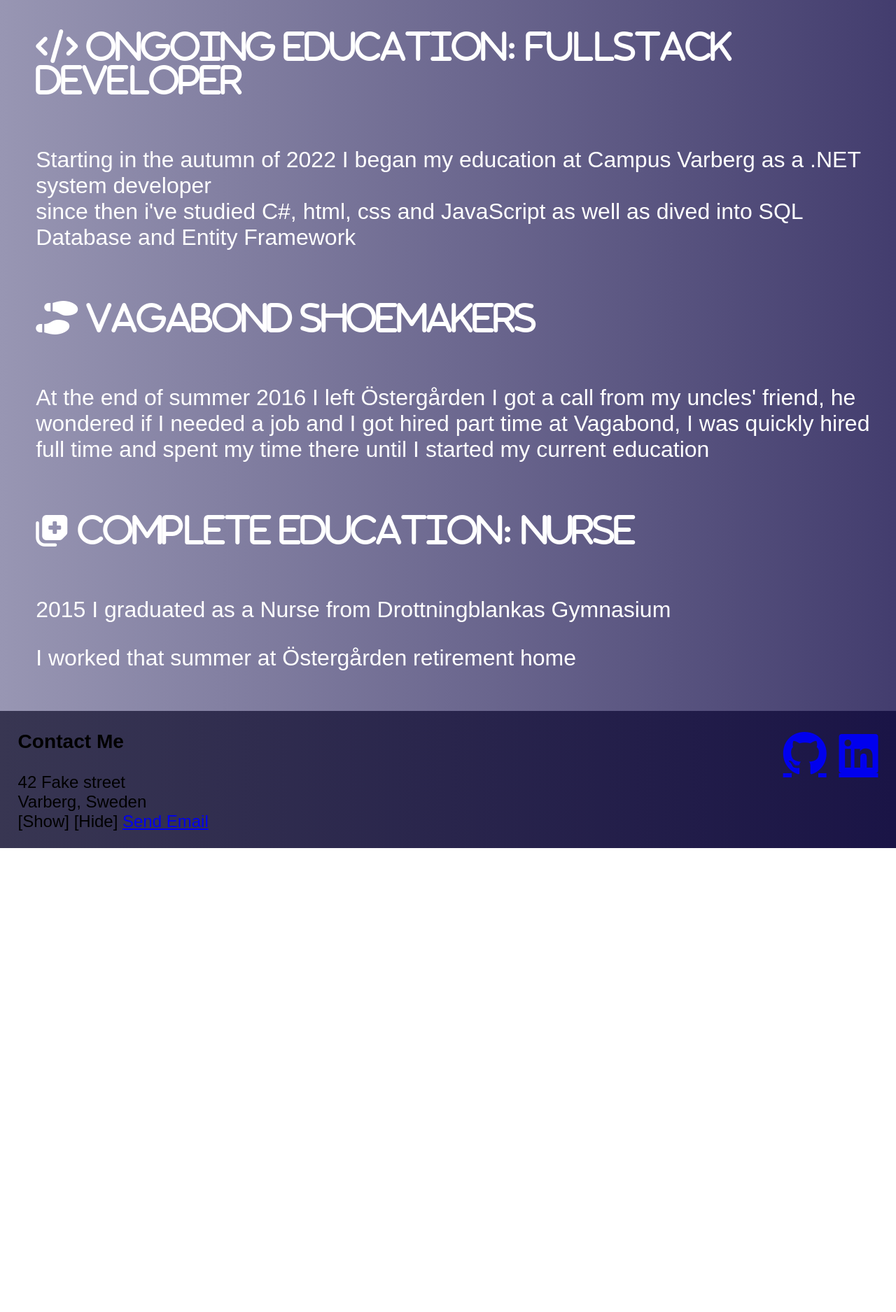
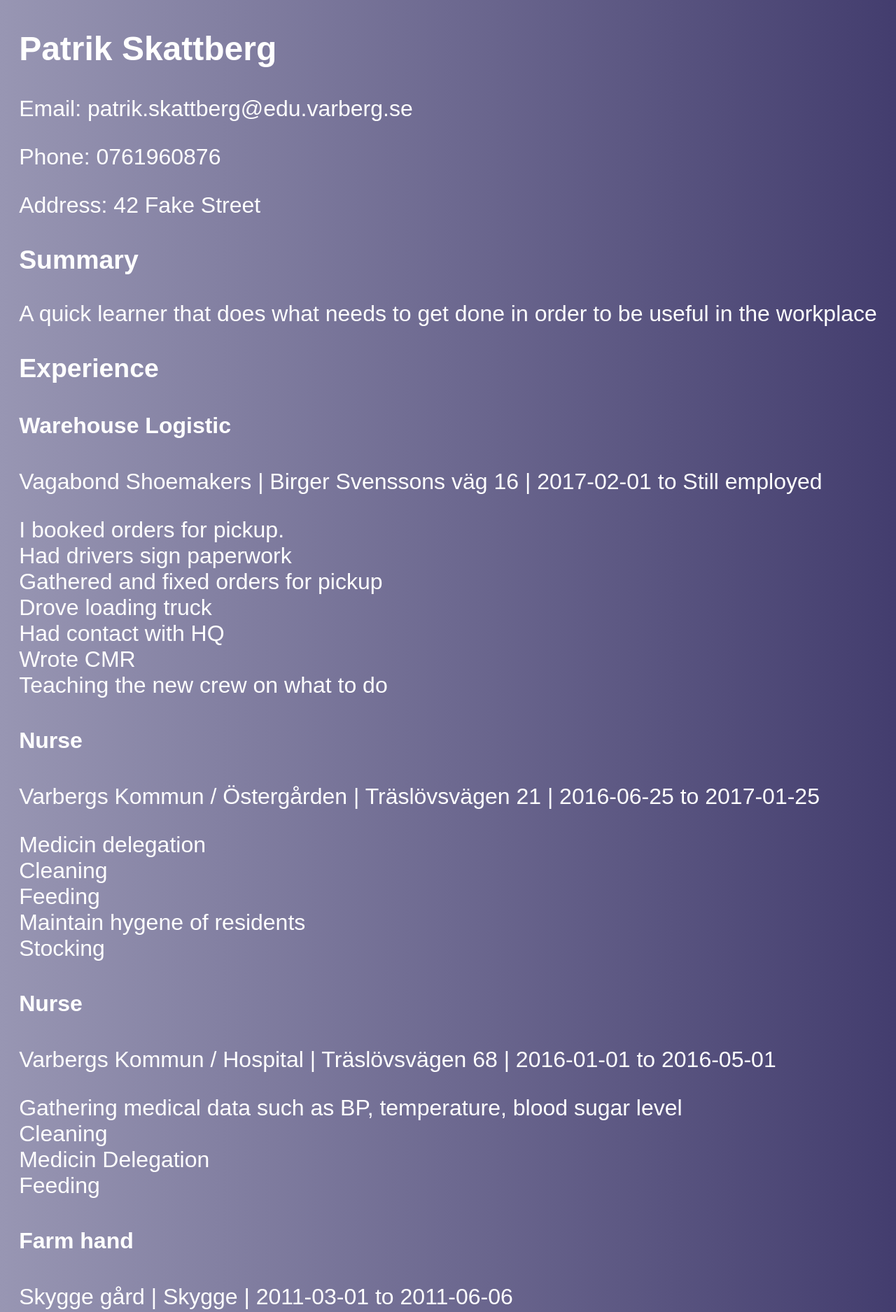
Before and after one commit to SideWayGoat/WebLabb, a plain HTML site: page cv.html in a window 1280 px wide. Shown: the part 151-2026 px from the top of the page at 70% size. Before the commit the page ends 1363 px from the top, so only its background shows below. Drawn offline with Linux system fonts and the light colour scheme.

```diff
--- a/CSS/newStyle.css
+++ b/CSS/newStyle.css
@@ -10,6 +10,25 @@ body {
     margin: 0;
     font-family: sans-serif;
 }
+
+.eight-bit {
+    /* change the font to a pixelated font */
+    font-family: 'Press Start 2P', cursive;
+
+    /* use a limited color palette */
+    color: #f2c9ac;
+    background-color: #454545;
+}
+
+#cvjson{
+    grid-area: main;
+}
+#cvjson ul{
+    list-style: none;
+}
+
+
+
 
 .grid-container {
     display: grid;
@@ -236,3 +255,8 @@ input#hide:checked ~ span#content {
         min-width: 360px;
 
     }
+    #cvjson h2, p, h3, ul, li{
+        display: flex;
+        flex-direction: column;
+    }
+}
--- a/about_me.html
+++ b/about_me.html
@@ -30,7 +30,7 @@
                                 My love of computer came one time when visiting my uncle and saw him playing WoW: Classic just after release, before that I don't think I had a love for it only a tiny interest.
                                 I was however never allowed to play WoW said my mother so I spent my time in other games like CS 1.6, Battlefield, WC3 among others.
                                 I've spent my whole life infront of the computer and on occation wondered how it works so this is a logical and fun step to finally take,
-                                writing code is and making stuff and learning is really fun and frustrating sometimes.</p>
+                                learning to write code is frustrating at times but really fun.</p>
                         </div>
                     </div>
                 </div>
@@ -55,5 +55,6 @@
                 </div>
             </footer>
         </div>
+        <script src="easter.js"></script>
     </body>
 </html>
--- a/cv.html
+++ b/cv.html
@@ -21,30 +21,8 @@
             </header>
                 <main>
                     <div class="content-wrapper">
-                        <div class="CV">
-                            <article>
-                                <div>
-                                    <h2 class="fa-solid fa-code"> Ongoing Education: Fullstack Developer </h2>
-                                    <p>Starting in the autumn of 2022 I began my education at Campus Varberg as a .NET system developer<br>
-                                    since then i've studied C#, html, css and JavaScript as well as dived into SQL Database and Entity Framework</p>
-                                </div>
-                            </article>
-                            <article>
-                                <div>
-                                    <h2 class="fa-solid fa-shoe-prints"> Vagabond Shoemakers</h2>
-                                    <p>At the end of summer 2016 I left Östergården I got a call from my uncles'
-                                        friend, he wondered if I needed a job and I got hired part time at Vagabond, I was quickly hired full time and spent my time there until I started my current education</p>
-                                    </div>
-                                </article>
-                                <article>
-                                    <div>
-                                        <h2 class="fa-solid fa-notes-medical"> Complete Education: Nurse</h2>
-                                        <p>2015 I graduated as a Nurse from Drottningblankas Gymnasium</p>
-                                        <p>I worked that summer at Östergården retirement home</p>
-                                    </div>
-                                </article>
-                            </div>
-                        </div>
+                        <div id="cvjson"></div>
+
                     </main>
                     <footer>
                         <div>
@@ -66,5 +44,7 @@
                     </div>
                     </footer>
                 </div>
+                <script src="cvjs.js"></script>
+                <script src="easter.js"></script>
             </body>
         </html>
--- /dev/null
+++ b/cv.json
@@ -0,0 +1,64 @@
+{
+    "name": "Patrik Skattberg",
+    "email": "patrik.skattberg@edu.varberg.se",
+    "phone": "0761960876",
+    "address": "42 Fake Street",
+    "summary": "A quick learner that does what needs to get done in order to be useful in the workplace",
+    "experience": [
+        {
+            "position": "Warehouse Logistic",
+            "company": "Vagabond Shoemakers",
+            "location": "Birger Svenssons väg 16",
+            "start_date": "2017-02-01",
+            "end_date": "Still employed",
+            "responsibilities": [
+                "I booked orders for pickup.",
+                "Had drivers sign paperwork",
+                "Gathered and fixed orders for pickup",
+                "Drove loading truck",
+                "Had contact with HQ",
+                "Wrote CMR",
+                "Teaching the new crew on what to do"
+            ]
+        },
+        {
+            "position": "Nurse",
+            "company": "Varbergs Kommun / Östergården",
+            "location": "Träslövsvägen 21",
+            "start_date": "2016-06-25",
+            "end_date": "2017-01-25",
+            "responsibilities": [
+                "Medicin delegation",
+                "Cleaning",
+                "Feeding",
+                "Maintain hygene of residents",
+                "Stocking"
+            ]
+        },
+        {
+            "position":"Nurse",
+            "company":"Varbergs Kommun / Hospital",
+            "location": "Träslövsvägen 68",
+            "start_date": "2016-01-01",
+            "end_date": "2016-05-01",
+            "responsibilities":[
+                "Gathering medical data such as BP, temperature, blood sugar level",
+                "Cleaning",
+                "Medicin Delegation",
+                "Feeding"
+            ]
+        },
+        {
+            "position": "Farm hand",
+            "company": "Skygge gård",
+            "location": "Skygge",
+            "start_date": "2011-03-01",
+            "end_date": "2011-06-06",
+            "responsibilities":[
+                "Milking cows",
+                "Driving tractor and mow fields",
+                "Clean barn"
+            ]
+        }
+    ]
+}
--- /dev/null
+++ b/cvjs.js
@@ -0,0 +1,28 @@
+fetch('cv.json')
+.then(response => response.json())
+.then(data => {
+const cv = document.getElementById('cvjson');
+cv.innerHTML = `
+    <h2>${data.name}</h2>
+    <p>Email: ${data.email}</p>
+    <p>Phone: ${data.phone}</p>
+    <p>Address: ${data.address}</p>
+    <h3>Summary</h3>
+    <p>${data.summary}</p>
+    <h3>Experience</h3>
+    <ul>
+    ${data.experience.map(job => `
+        <li>
+        <h4>${job.position}</h4>
+        <p>${job.company} | ${job.location} | ${job.start_date} to ${job.end_date}</p>
+        <ul>
+            ${job.responsibilities.map(responsibility => `
+            <li>${responsibility}</li>
+            `).join('')}
+        </ul>
+        </li>
+    `).join('')}
+    </ul>
+`;
+})
+.catch(error => console.error(error));
--- /dev/null
+++ b/easter.js
@@ -0,0 +1,17 @@
+let konamiCode = ["ArrowUp", "ArrowUp", "ArrowDown", "ArrowDown", "ArrowLeft", "ArrowRight", "ArrowLeft", "ArrowRight", "b", "a"];
+let codeIndex = 0;
+
+document.addEventListener("keydown", function(event) {
+    if (event.key === konamiCode[codeIndex]) {
+    codeIndex++;
+} else {
+    codeIndex = 0;
+}
+
+if (codeIndex === konamiCode.length) {
+    console.log("hej från konami code");
+    document.body.classList.add("eight-bit");
+    alert("You got 30 extra lives!");
+    codeIndex = 0;
+}
+});
```
Also changed, not shown: index.html (+1 -0 lines), lorem.html (+1 -0 lines), portfolio.html (+1 -0 lines).
